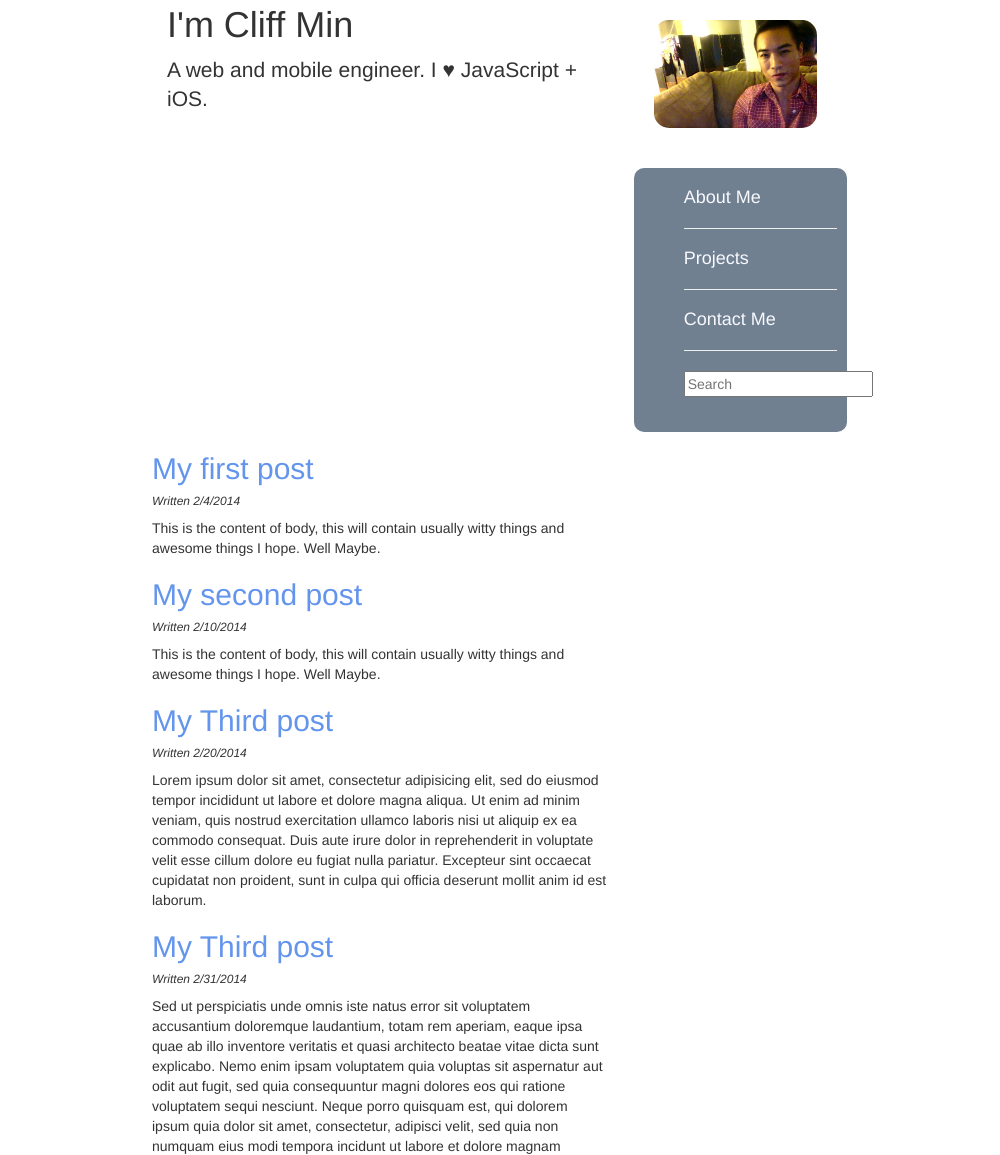
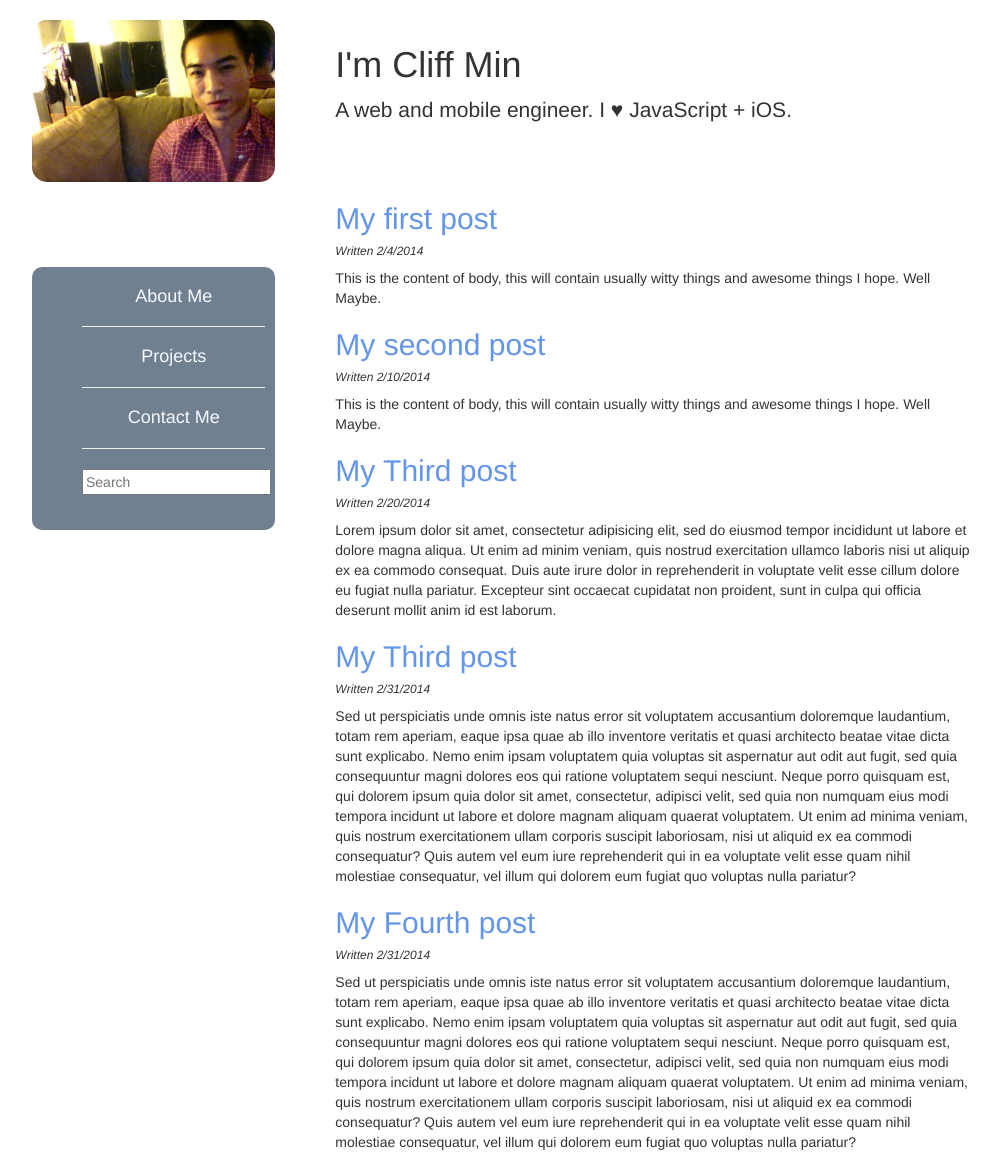
Before and after one commit to cliffmin/blog, a website: page app/index.html in a window 1280 px wide. Shown: the part 120-1275 px from the top of the page, without its empty margins (153-1153 px from the left). Drawn offline with nearby package versions, Linux system fonts and the light colour scheme; some packages are replaced by stand-ins of ours; files that its build step writes are made by us from their sources; some icons are missing.

Commit message:
for great justice

```diff
--- a/app/index.html
+++ b/app/index.html
@@ -57,7 +57,7 @@
 
 <!-- Add your site or application content here -->
 
-<div id="mainPage" class="container" ng-view=""></div>
+<div class="container" ng-view=""></div>
 
 <!-- Google Analytics: change UA-XXXXX-X to be your site's ID -->
 <script>
--- a/app/scripts/controllers/main.js
+++ b/app/scripts/controllers/main.js
@@ -27,6 +27,16 @@ angular.module('blogApp')
                 "title": "My Fourth post",
                 "date": "2/31/2014",
                 "content": "Sed ut perspiciatis unde omnis iste natus error sit voluptatem accusantium doloremque laudantium, totam rem aperiam, eaque ipsa quae ab illo inventore veritatis et quasi architecto beatae vitae dicta sunt explicabo. Nemo enim ipsam voluptatem quia voluptas sit aspernatur aut odit aut fugit, sed quia consequuntur magni dolores eos qui ratione voluptatem sequi nesciunt. Neque porro quisquam est, qui dolorem ipsum quia dolor sit amet, consectetur, adipisci velit, sed quia non numquam eius modi tempora incidunt ut labore et dolore magnam aliquam quaerat voluptatem. Ut enim ad minima veniam, quis nostrum exercitationem ullam corporis suscipit laboriosam, nisi ut aliquid ex ea commodi consequatur? Quis autem vel eum iure reprehenderit qui in ea voluptate velit esse quam nihil molestiae consequatur, vel illum qui dolorem eum fugiat quo voluptas nulla pariatur?"
+            },
+            {
+                "title": "My Fourth post",
+                "date": "2/31/2014",
+                "content": "Sed ut perspiciatis unde omnis iste natus error sit voluptatem accusantium doloremque laudantium, totam rem aperiam, eaque ipsa quae ab illo inventore veritatis et quasi architecto beatae vitae dicta sunt explicabo. Nemo enim ipsam voluptatem quia voluptas sit aspernatur aut odit aut fugit, sed quia consequuntur magni dolores eos qui ratione voluptatem sequi nesciunt. Neque porro quisquam est, qui dolorem ipsum quia dolor sit amet, consectetur, adipisci velit, sed quia non numquam eius modi tempora incidunt ut labore et dolore magnam aliquam quaerat voluptatem. Ut enim ad minima veniam, quis nostrum exercitationem ullam corporis suscipit laboriosam, nisi ut aliquid ex ea commodi consequatur? Quis autem vel eum iure reprehenderit qui in ea voluptate velit esse quam nihil molestiae consequatur, vel illum qui dolorem eum fugiat quo voluptas nulla pariatur?"
+            },
+            {
+                "title": "My Fourth post",
+                "date": "2/31/2014",
+                "content": "Sed ut perspiciatis unde omnis iste natus error sit voluptatem accusantium doloremque laudantium, totam rem aperiam, eaque ipsa quae ab illo inventore veritatis et quasi architecto beatae vitae dicta sunt explicabo. Nemo enim ipsam voluptatem quia voluptas sit aspernatur aut odit aut fugit, sed quia consequuntur magni dolores eos qui ratione voluptatem sequi nesciunt. Neque porro quisquam est, qui dolorem ipsum quia dolor sit amet, consectetur, adipisci velit, sed quia non numquam eius modi tempora incidunt ut labore et dolore magnam aliquam quaerat voluptatem. Ut enim ad minima veniam, quis nostrum exercitationem ullam corporis suscipit laboriosam, nisi ut aliquid ex ea commodi consequatur? Quis autem vel eum iure reprehenderit qui in ea voluptate velit esse quam nihil molestiae consequatur, vel illum qui dolorem eum fugiat quo voluptas nulla pariatur?"
             }
         ];
     });
--- a/app/scripts/lib/hover.js
+++ b/app/scripts/lib/hover.js
@@ -3,10 +3,12 @@
  * Created by myself on 2/8/14.
  */
 
-$(document).ready(function () {
-    $("#link1").hover(function () {
-        var myxOffset = $("#slider").offset().left;
-        var myyOffset = $("#slider").offset().top;
-        alert(myxOffset + ":" + myyOffset);
-    });
-});
+//$(document).ready(function () {
+//    $(function () {
+//        $('#sidebar-wrapper').height($("#sidebar").height());
+//
+//        $('#sidebar').affix({
+//            offset: { top: $('#nav').offset().top }
+//        });
+//    });
+//});
--- a/app/styles/main.css
+++ b/app/styles/main.css
@@ -1,9 +1,7 @@
 #mainPage {
-    /*margin-left: 200px;*/
-    /*margin-right: -200px;*/
-    /*padding-right: 250px;*/
-    /*padding-left: 250px;*/
+
 }
+
 #navbar {
     background-color: lightslategrey;
     /*margin-left: auto;*/
@@ -11,29 +9,33 @@
     height: 40px;
     width: 100%;
     box-shadow: inset 0 20px 20px -20px #696868, inset 0 -20px 20px -20px #696868;
-    transition:height 1s;
-    -webkit-transition:height 1s; /* Safari */
+    transition: height 1s;
+    -webkit-transition: height 1s; /* Safari */
 }
+
 #navbar:hover {
-height: 100px;
+    height: 100px;
 }
 
 #navbar a {
     text-align: center;
     color: #f5f5f5;
 }
+
 #navbar p {
     position: relative;
     text-align: center;
     color: #ffffff;
     top: -30px;
 }
+
 #myPicture {
     display: block;
-   width: 80%;
+    width: 80%;
     height: 80%;
     margin-left: auto;
     margin-right: auto;
+    border-radius: 15px
 }
 
 #postBody h2 {
@@ -55,15 +57,19 @@ height: 100px;
     color: #f5f5f5;
     padding: 10px;
 }
+
 #myInfo {
     background-color: slategrey;
     border-radius: 10px;
     padding: 10px;
 }
+
 #myInfo a {
     color: #f8f8ff;
     background-color: lightsteelblue;
+    text-align: center;
 }
+
 #myInfo li {
     list-style-type: none;
 }
@@ -73,12 +79,16 @@ ul.nav a:hover {
     background-color: transparent;
 }
 
-
 #page {
 
 }
 
 #sidebar {
+    padding: 45px;
+}
+#sidebar.affix {
+    position: fixed;
+    top: 0;
 }
 
 /* Space out content a bit */
@@ -90,22 +100,13 @@ body {
 .header,
 .marketing,
 .footer {
-    padding-left: 15px;
-    padding-right: 15px;
+    /*padding-left: 15px;*/
+    /*padding-right: 15px;*/
 }
 
 /* Custom page header */
-.header {
-    border-bottom: 1px solid #e5e5e5;
-}
 
 /* Make the masthead heading the same height as the navigation */
-.header h3 {
-    margin-top: 0;
-    margin-bottom: 0;
-    line-height: 40px;
-    padding-bottom: 19px;
-}
 
 /* Custom page footer */
 .footer {
@@ -117,7 +118,7 @@ body {
 /* Customize container */
 @media (min-width: 768px) {
     .container {
-        max-width: 730px;
+        max-width: 1000px;
     }
 }
 
--- a/app/views/main.html
+++ b/app/views/main.html
@@ -1,17 +1,26 @@
-<div class="container">
+<div id="mainPage">
 
-    <div id="blog-header" style="position: relative; top: -35px" class="blog-header">
-        <div class="col-md-8 col-sm-8">
+
+    <div class="row">
+        <div id="picture" class="col-md-4 col-sm-4">
+            <img id="myPicture" style="border-radius: 15px;"
+                 src="images/me.jpg" alt=""/>
+        </div>
+        <br/>
+        <br/>
+
+        <div id="blog-header" class="col-md-8 col-sm-4" style="position: relative; top: -35px"
+             class="blog-header">
             <h1 class="blog-title">I'm Cliff Min</h1>
 
             <p class="lead blog-description">A web and mobile engineer. I ♥ JavaScript + iOS. </p>
         </div>
     </div>
-    <div id="picture" class="col-md-4 col-sm-4 col-xs-4 "><img id="myPicture" style="border-radius: 15px;"
-                                                               src="images/me.jpg" alt=""/></div>
 
     <div class="row">
-        <div id="sidebar" class="col-md-4 col-sm-4">
+        <div id="sidebar-wrapper">
+            <div id="sidebar" class="col-md-4 ">
+
                 <br/>
                 <br/>
 
@@ -33,9 +42,9 @@
                     </ul>
                 </div>
             </div>
+        </div>
 
-        <section id="body">
-            <div id="postBody" class="col-md-8 col-sm-12 blog-main" ng-controller="MainCtrl">
+        <div id="postBody" class="col-md-8 blog-main" ng-controller="MainCtrl">
             <div id="posts" class="blog-post" ng-repeat="post in posts">
                 <h2 class="blog-post-title">{{ post.title }}</h2>
                 <em><h6>Written {{ post.date }}</h6></em>
@@ -52,28 +61,6 @@
                 <li><a href="#">&raquo;</a></li>
             </ul>
         </div>
-        </section>
-    </div>
     </div>
 
-<!--<div class="container">-->
-
-<!--&lt;!&ndash; Masthead-->
-<!--================================================== &ndash;&gt;-->
-<!--<header class="jumbotron masthead">-->
-<!--<div class="inner">-->
-<!--<h1>My System, using Bootstrap, from Twitter</h1>-->
-
-<!--<p>Simple and flexible HTML, CSS, and Javascript for popular user interface components and interactions.</p>-->
-
-<!--<p class="download-info">-->
-<!--<a href="https://github.com/ajlopez/CssExamples/" class="btn btn-primary btn-large">View project on-->
-<!--GitHub</a>-->
-<!--</p>-->
-<!--</div>-->
-
-<!--</header>-->
-
-<!--<hr class="soften">-->
-
-<!--</div>-->
+</div>
```
Lines whose indentation alone changed are shown as unchanged.
